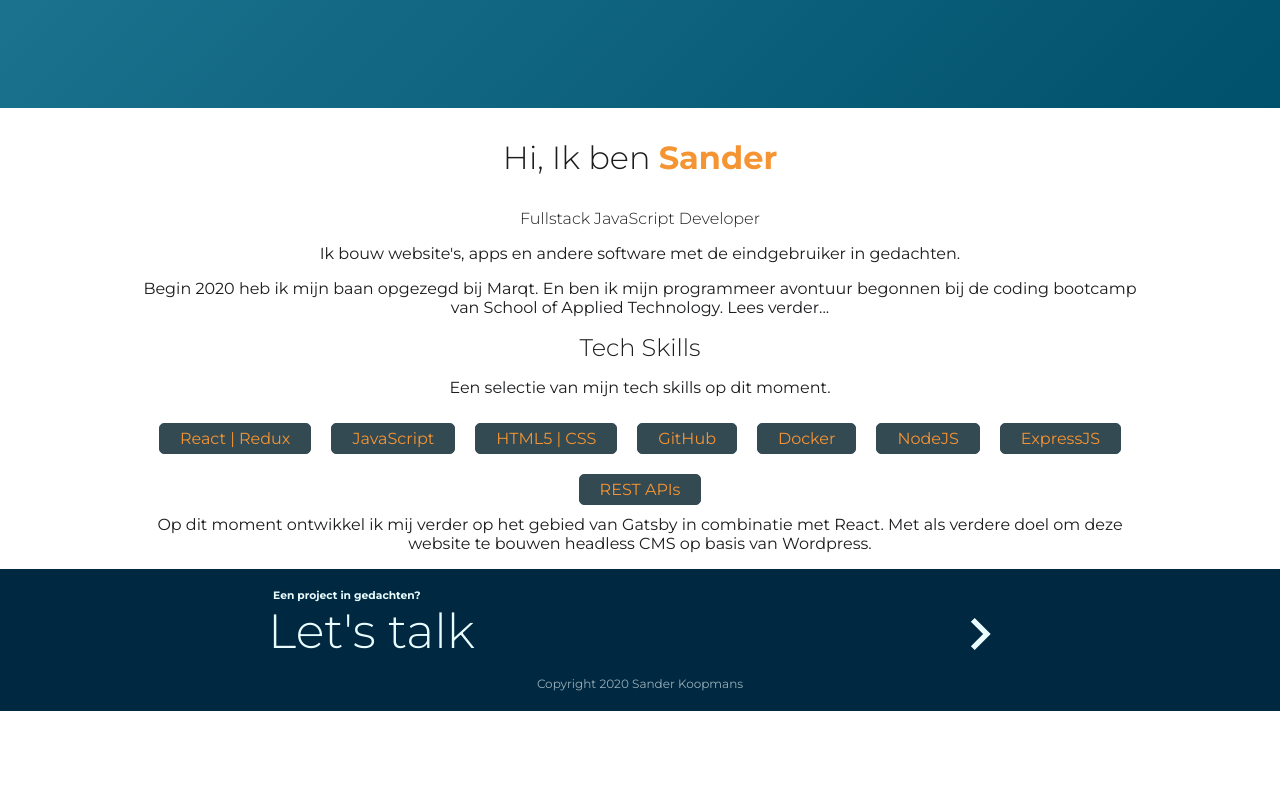
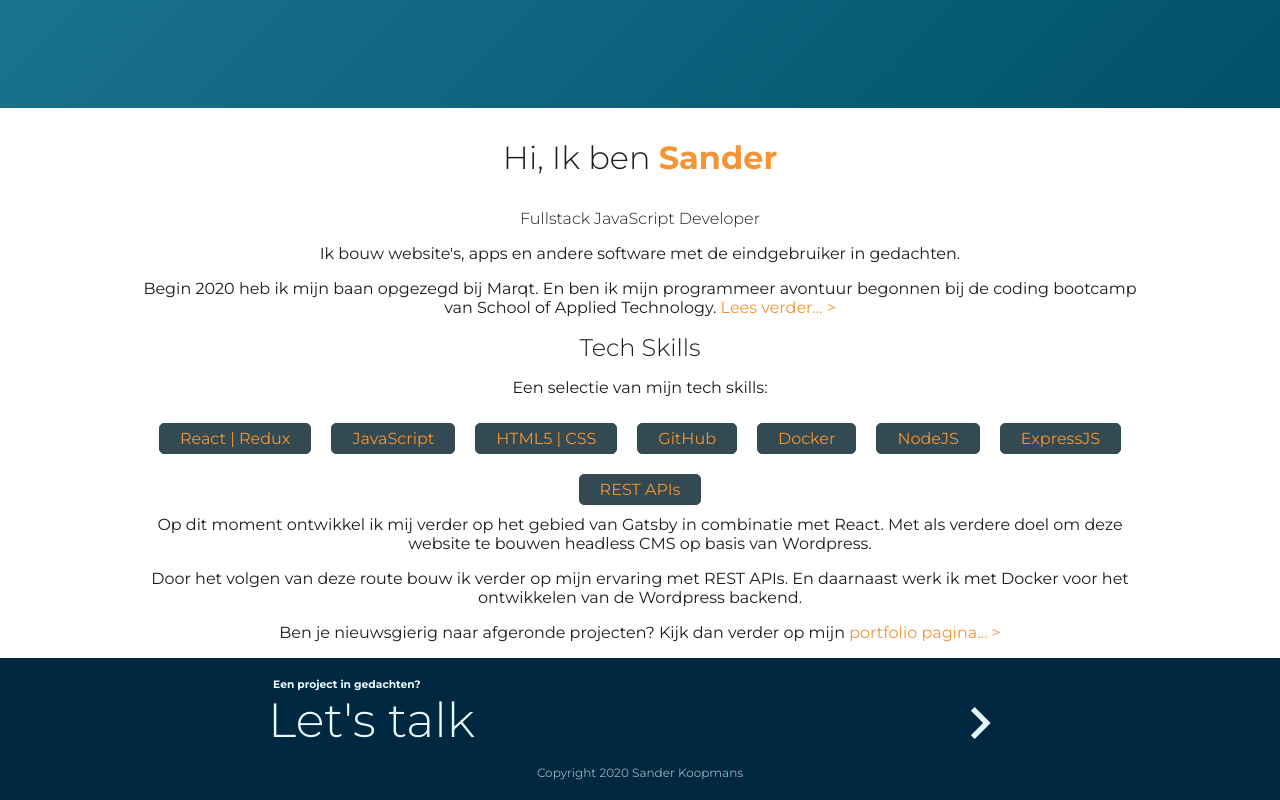
Before and after one commit to SanderKoopmans/portfolio-gatsby, a Gatsby site: page / in a window 1280 px wide. Shown: the part 692-1492 px from the top of the page. Before the commit the page ends 1403 px from the top, so only its background shows below. Built offline with nearby package versions, Linux system fonts and the light colour scheme; Gatsby itself is replaced by a stand-in of ours.

Commit message:
changing link styling

```diff
--- a/gatsby-browser.js
+++ b/gatsby-browser.js
@@ -20,11 +20,11 @@ const GlobalStyles = createGlobalStyle`
 
   a {
     font-size: 0.9rem;
-    color: ${props => props.theme.mainBlack};
+    color: ${props => props.theme.mainHighlight};
     text-decoration: none;
 
     &:hover {
-      color: ${props => props.theme.mainHighlight};
+      color: ${props => props.theme.mainBlack};
     }
 
     @media (min-width: ${props => props.theme.mobile}) {
--- a/gatsby-ssr.js
+++ b/gatsby-ssr.js
@@ -20,11 +20,11 @@ const GlobalStyles = createGlobalStyle`
 
   a {
     font-size: 0.9rem;
-    color: ${props => props.theme.mainBlack};
+    color: ${props => props.theme.mainHighlight};
     text-decoration: none;
 
     &:hover {
-      color: ${props => props.theme.mainHighlight};
+      color: ${props => props.theme.mainBlack};
     }
 
     @media (min-width: ${props => props.theme.mobile}) {
--- a/src/components/IntroPage/IntroAbout.jsx
+++ b/src/components/IntroPage/IntroAbout.jsx
@@ -8,7 +8,7 @@ const IntroAbout = () => {
       <H2>Hi, Ik ben <span className='span-highlight'>Sander</span></H2>
       <H4>Fullstack JavaScript Developer</H4>
       <P>Ik bouw website's, apps en andere software met de eindgebruiker in gedachten.</P>
-      <P>Begin 2020 heb ik mijn baan opgezegd bij Marqt. En ben ik mijn programmeer avontuur begonnen bij de coding bootcamp van School of Applied Technology. <Link to="/about">Lees verder...</Link></P>
+      <P>Begin 2020 heb ik mijn baan opgezegd bij Marqt. En ben ik mijn programmeer avontuur begonnen bij de coding bootcamp van School of Applied Technology. <Link to="/about">Lees verder... ></Link></P>
     </>
   );
 };
--- a/src/components/IntroPage/IntroSkills.jsx
+++ b/src/components/IntroPage/IntroSkills.jsx
@@ -1,12 +1,12 @@
 import React from 'react';
 import { H3, P } from '../Font';
-import BuildIcon from '@material-ui/icons/Build';
+import { Link } from 'gatsby';
 
 const IntroSkills = () => {
   return (
     <>
       <H3>Tech Skills</H3>
-      <P>Een selectie van mijn tech skills op dit moment.</P>
+      <P>Een selectie van mijn tech skills:</P>
       <div className="tech-skills">
         <span className='span-skills'>React | Redux</span>
         <span className='span-skills'>JavaScript</span>
@@ -18,6 +18,8 @@ const IntroSkills = () => {
         <span className='span-skills'>REST APIs</span>
       </div>
       <P>Op dit moment ontwikkel ik mij verder op het gebied van Gatsby in combinatie met React. Met als verdere doel om deze website te bouwen headless CMS op basis van Wordpress.</P>
+      <P>Door het volgen van deze route bouw ik verder op mijn ervaring met REST APIs. En daarnaast werk ik met Docker voor het ontwikkelen van de Wordpress backend.</P>
+      <P>Ben je nieuwsgierig naar afgeronde projecten? Kijk dan verder op mijn <Link to='/portfolio'>portfolio pagina... ></Link></P>
     </>
   );
 };
```
